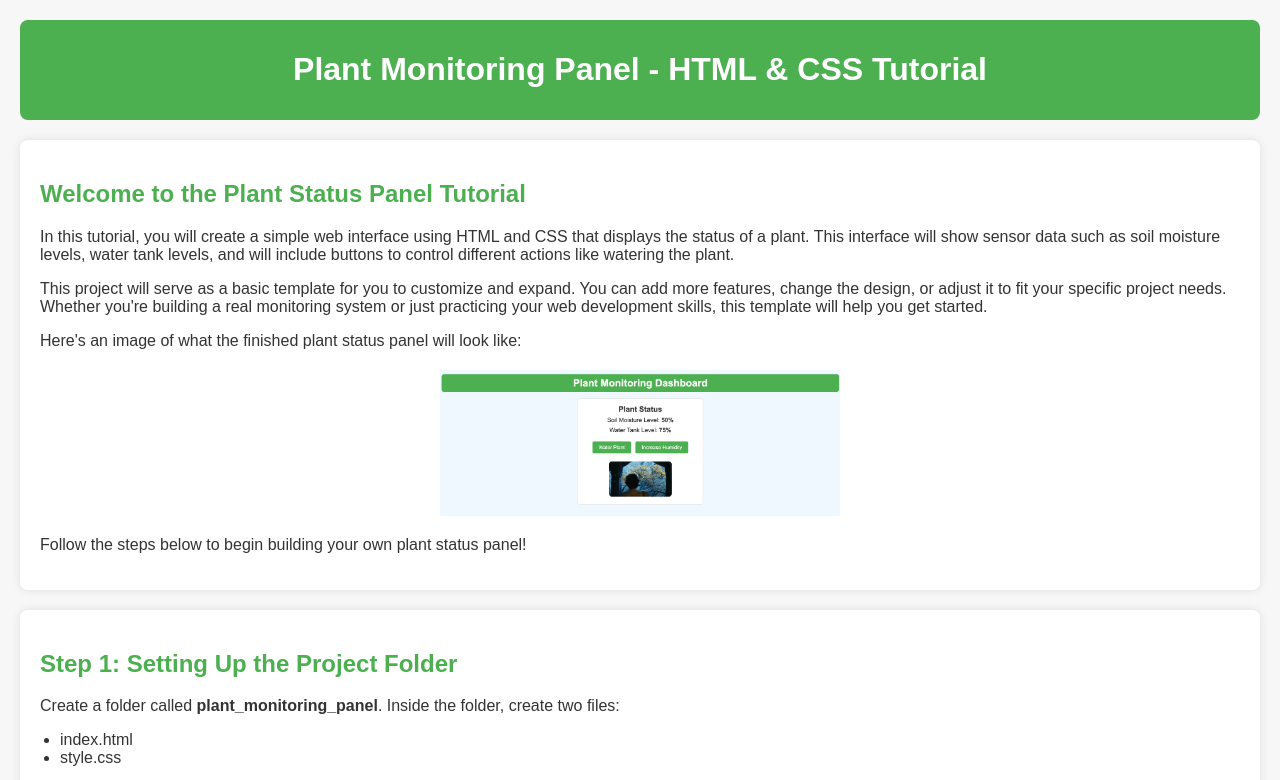
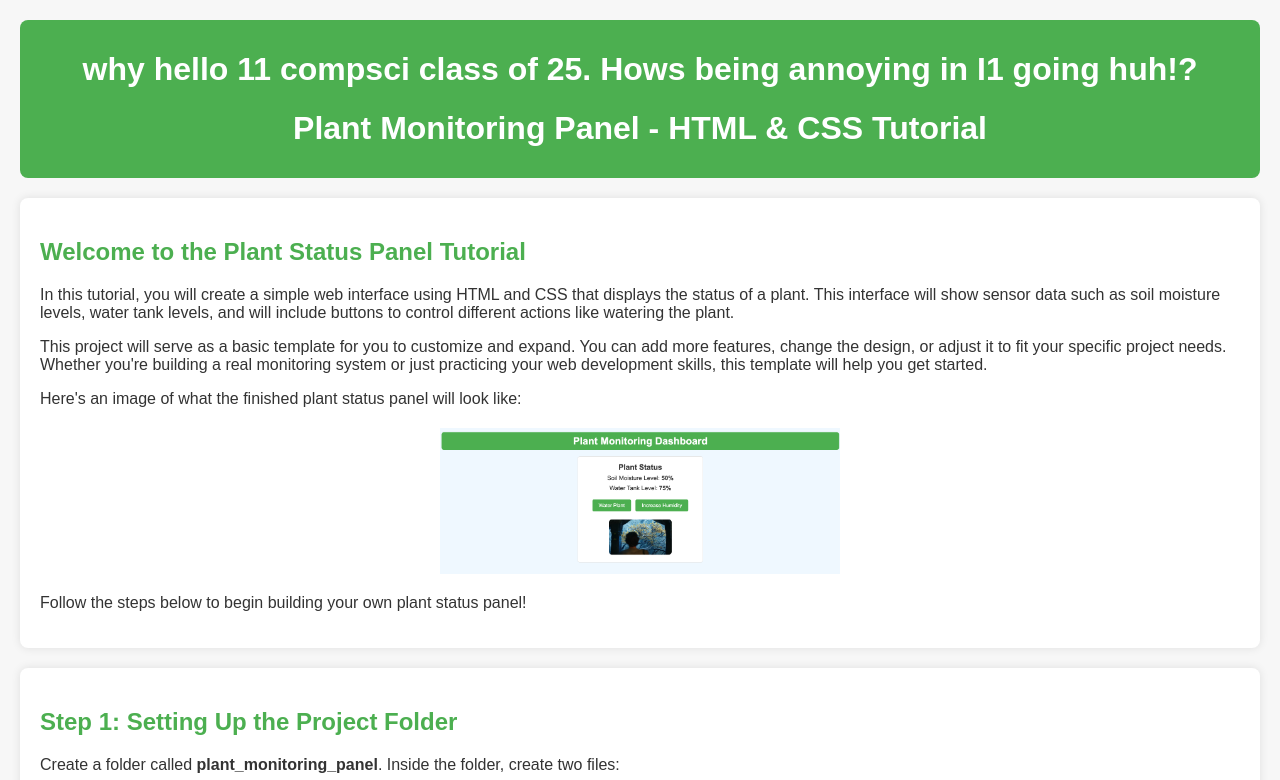
Before and after one commit to sinclairsystems/assignment_demo, a plain HTML site: page index.html in a window 1280 px wide. Shown: the top 780 px of the page. Drawn offline with Linux system fonts and the light colour scheme.

Commit message:
Update index.html
prank students

```diff
--- a/index.html
+++ b/index.html
@@ -77,6 +77,7 @@
 </head>
 <body>
     <header>
+        <h1>why hello 11 compsci class of 25. Hows being annoying in I1 going huh!?</h1>
         <h1>Plant Monitoring Panel - HTML & CSS Tutorial</h1>
     </header>
 
```
